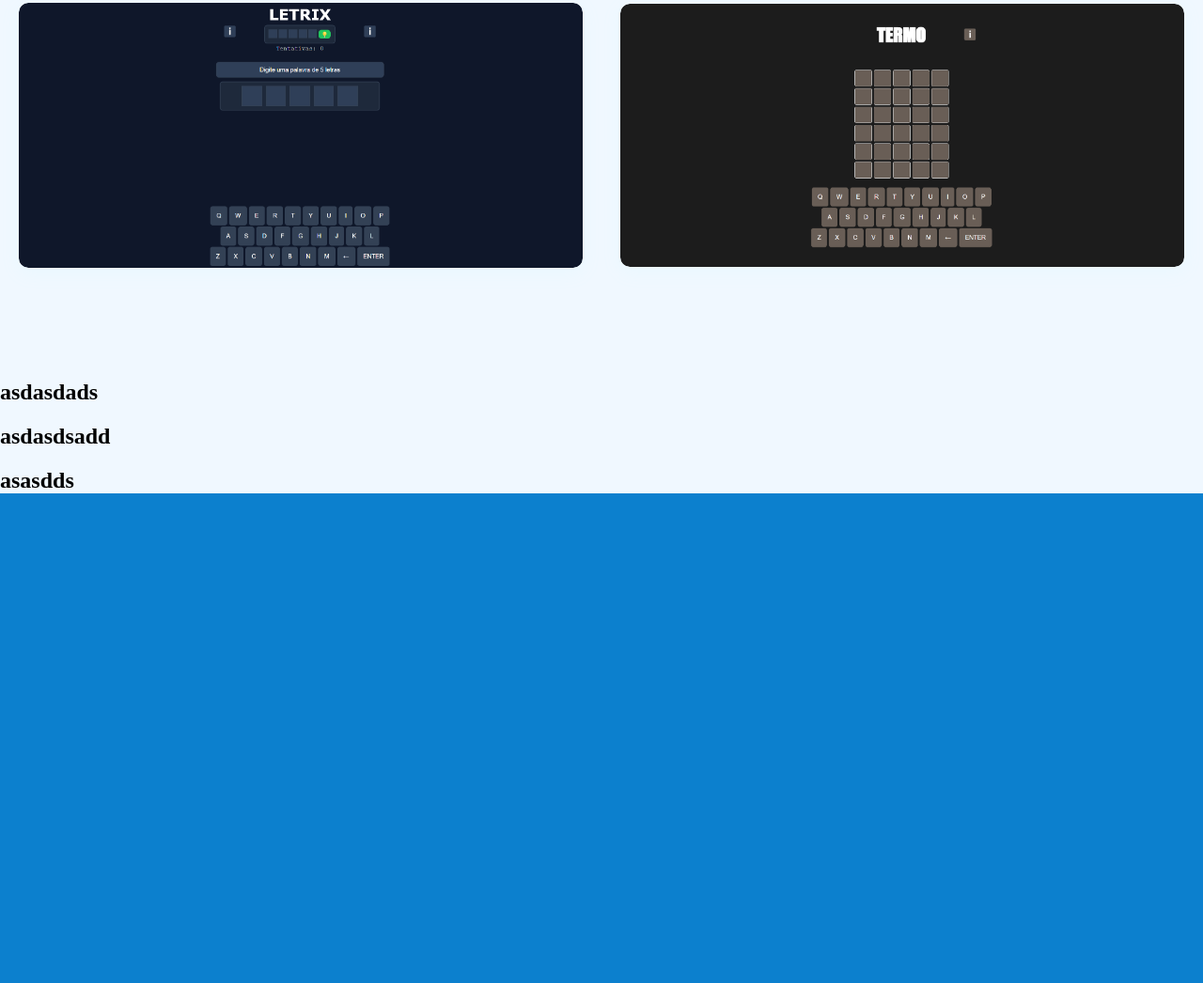
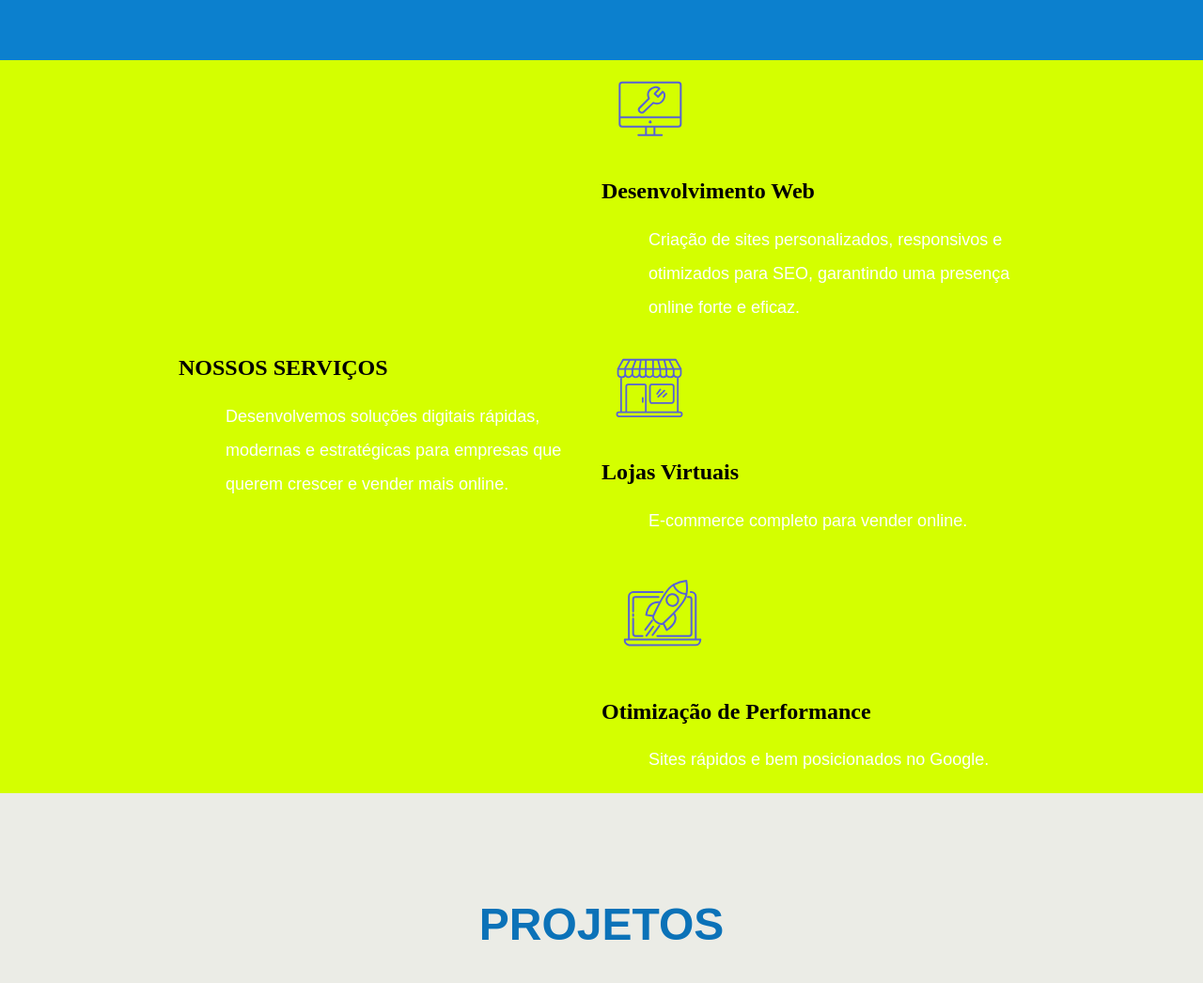
Before and after one commit to Khuli0/Novatech, a plain HTML site: page index.html in a window 1280 px wide. Shown: the part 736-1782 px from the top of the page at 94% size. Before the commit the page ends 1261 px from the top, so only its background shows below. Drawn offline with Linux system fonts and the light colour scheme.

Commit message:
services

```diff
--- a/index.html
+++ b/index.html
@@ -4,6 +4,8 @@
     <meta charset="UTF-8">
     <meta name="viewport" content="width=device-width, initial-scale=1.0">
     <title>NovaTech</title>
+    <link rel="icon" href="images/favicon.png" sizes="32x32" type="image/png">
+    <link rel="icon" href="images/favicon.png" sizes="16x16" type="image/png">
     <link rel="stylesheet" href="style.css">
 </head>
 <body>
@@ -33,7 +35,7 @@
                 <img class="notebook-img" src="images/notebook.png" alt="notebook">
 
                 <div class="btn-conteudo">
-                    <a href="produtos.html">
+                    <a href="#produtos">
                     <button class="produtos-conteudo">Conheça nossos produtos</button>
                     </a>
 
@@ -47,7 +49,35 @@
     </div>
 
 
-<section class="produtos" id="produtos">
+    <section class="services">
+        <div class="services-content">
+            <h1 class="services-title">NOSSOS SERVIÇOS</h1>
+            <p>Desenvolvemos soluções digitais rápidas, modernas e estratégicas para empresas que querem crescer e vender mais online.</p>
+        </div>
+
+        <div class="services-cards">
+            <div class="card">
+                <img src="images/servicos-1.svg" alt="">
+                <h2>Desenvolvimento Web</h2>
+                <p>Criação de sites personalizados, responsivos e otimizados para SEO, garantindo uma presença online forte e eficaz.</p>
+            </div>
+
+            <div class="card">
+                <img src="images/comercios-e-distribuidoras.svg" alt="">
+                <h2> Lojas Virtuais</h2>
+                <p>E-commerce completo para vender online.</p>
+            </div>
+
+            <div class="card">
+                <img src="images/atualizacoes-e-melhorias-constantes.svg" alt="">
+                <h2>Otimização de Performance</h2>
+                <p>Sites rápidos e bem posicionados no Google.</p>
+            </div>
+        </div>
+    </section>
+
+
+    <section class="produtos" id="produtos">
         <div class="produtos">
             <section class="projects" id="projects">
             <h1 class="project-title">PROJETOS</h1>
@@ -79,6 +109,5 @@
         <h1>asasdds</h1>
 
     </section>
-    </div>
 </body>
 </html>
--- a/style.css
+++ b/style.css
@@ -2,17 +2,20 @@ html {
     scroll-behavior: smooth;
 }
 
+.inicio {
+  background: #0c80ce;
+  width: 100%;
+  height: 100vh;
+}
 
 body {
     margin: 0;
     padding: 0;
     top: 0;
     left: 0;
-    width: 100%;
-    height: 100vh;
-    background: #0c80ce
-}
+  }
 
+  /* NAV BAR */
 .navbar {
     display: flex;
     margin-bottom: 20px;
@@ -64,7 +67,10 @@ body {
   width: 100%; /* cria uma linha animada */
 }
 
-.btn {
+
+/*  botões */
+
+.btn {  /* botao de contato da navbar */
     background-color: #17c24a;
     border:none;
     padding: 10px 20px;
@@ -78,6 +84,10 @@ body {
     cursor: pointer;
     transition: background-color 0.6s;
 }
+
+
+
+/* Conteudo */
 
 .conteudo {
     display: grid;
@@ -112,6 +122,8 @@ p {
     margin: auto;
 }
 
+/* botões do conteudo */
+
 .btn-conteudo {
     grid-column: 1;
     margin-left: 30px;
@@ -120,16 +132,10 @@ p {
     margin-bottom: 20px;
 }
 
-
-.produtos {
-    background-color: aliceblue;
-    margin-top: 20px;
-}
-
 .produtos-conteudo {
   background: none;
   border: none;
-  color: white;
+  color: rgb(255, 255, 255);
   font-size: 16px;
   cursor: pointer;
   position: relative;
@@ -143,6 +149,7 @@ p {
     border-radius: 5px;
     color: white;
     font-size: 16px;
+
 }
 
 .contato-conteudo:hover {
@@ -152,7 +159,31 @@ p {
 }
 
 
-/* Projects Section */
+.services {
+    background-color: rgb(212, 255, 0);
+    display: flex;
+    align-items: center;
+    justify-content: center;
+}
+
+
+
+
+
+
+
+
+
+/* Projetos */
+
+.produtos {
+    background-color: rgb(235, 236, 230);
+    margin-top: 0px;
+    width: 100%;
+    padding-top: 40px;
+}
+
+
 .project-title {
   display: flex;
   align-items: center;
@@ -160,7 +191,9 @@ p {
   gap: 1rem;
   flex-direction: column;
   font-family: Arial, sans-serif;
-  margin: 50px;
+  margin: 0;
+  color: #0b72b8;
+  font-size: 48px;
 }
 
 .projects-imgs {
@@ -209,10 +242,12 @@ p {
   justify-content: center;
   font-size: 1.8em;
   font-weight: bold;
+  font-family: sans-serif;
   opacity: 0;
   backdrop-filter: blur(6px);
   transition: opacity 0.3s ease;
   border-radius: 10px;
+
 }
 
 /* Quando o mouse passa em cima */
```
Also changed, not shown: images/atualizacoes-e-melhorias-constantes.svg (added), images/comercios-e-distribuidoras.svg (added), images/favicon.png (added), images/servicos-1.svg (added).
